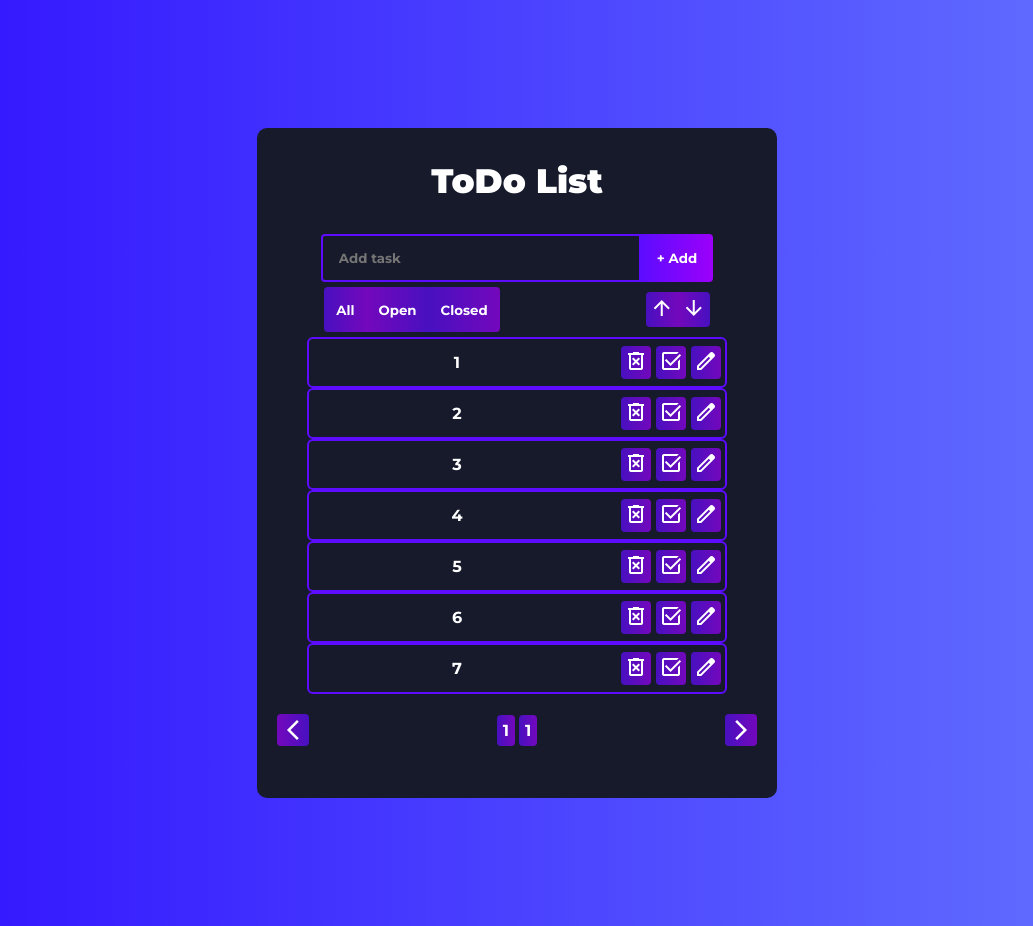
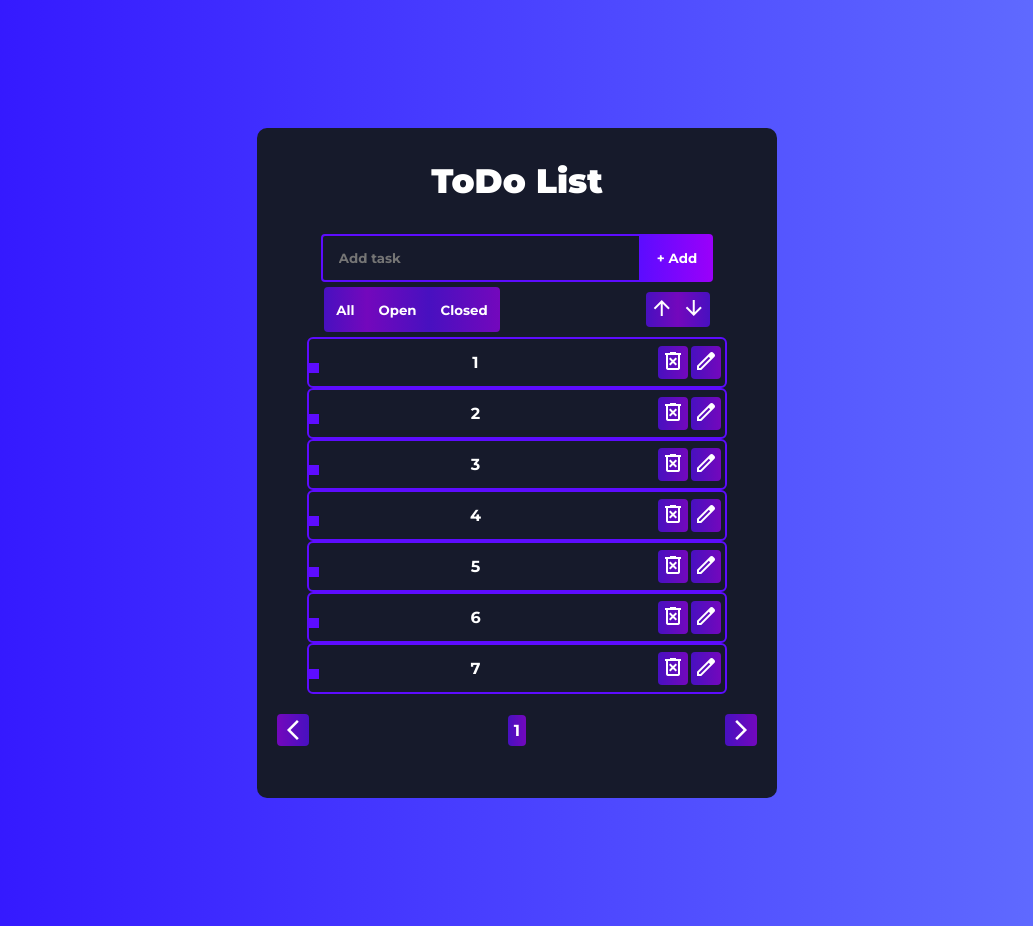
Before and after one commit to Kibbaa/ToDoListProject-main, a React (Create React App) app: page / in a window 1280 px wide. Shown: the whole page, without its empty margins (123-1156 px from the left). Built offline with nearby package versions, Linux system fonts and the light colour scheme.

Commit message:
fix sort with pag, add checbox

```diff
--- a/src/App.css
+++ b/src/App.css
@@ -126,6 +126,7 @@
 }
 
 .todo-button-delete {
+  margin-right: 3px;
   padding: 3px ;
   border-radius: 4px;
   border: none;
@@ -247,8 +248,7 @@
 }
 
 .todo-button-save{
-  padding: 7px;
-  margin-right: 4px;
+  padding: 6px;
   border: none;
   border-radius: 4px;
   cursor: pointer;
@@ -282,27 +282,8 @@
   overflow: hidden
 }
 
-.todo-button-selector {
-  padding: 3px;
-  border: none;
-  cursor: pointer;
-  outline: none;
-  background: linear-gradient(
-    90deg,
-    rgba(93, 12, 255, 0.7) 0%,
-    rgba(155, 0, 250, 0.7) 100%
-  );
-  color: #fff;
-  text-transform: capitalize;
-  border-radius: 4px;
-  margin: 0 5px 0 5px;
-}
-.todo-button-selector:hover{
-  background: linear-gradient(
-    90deg,
-    rgba(93, 12, 255, 1) 0%,
-    rgba(155, 0, 250, 1) 100%
-  );
+.checkbox-status-item {
+
 }
 .input-edit{
   padding: 14px 32px 14px 16px;
@@ -312,6 +293,7 @@
   color: #fff;
   border: none;
   outline: none;
+  font-weight: 700;
 
 }
 
@@ -423,3 +405,17 @@ align-items: center;
   align-items: center;
   justify-content: center;
 }
+
+.span-chechbox{
+  position: absolute;
+  width: 10px;
+  height: 10px;
+  background-color: #5d0cff;
+
+}
+.checkbox-status-item{
+  position: absolute;
+  -webkit-appearance: none;
+  appearance: none;
+
+}
--- a/src/App.js
+++ b/src/App.js
@@ -9,9 +9,9 @@ import './App.css';
 function App() {
   //STATES
   const [todos, setTodo] = useState([
-    {id:1, title:'1', status: true, date: 1 },
-    {id:2, title:'2', status: true, date: 2},
-    {id:3, title:'3', status: true, date: 3},
+    {id:1, title:'1', status: false, date: 1 },
+    {id:2, title:'2', status: false, date: 2},
+    {id:3, title:'3', status: false, date: 3},
     {id:4, title:'4', status: false, date: 4},
     {id:5, title:'5', status: false, date: 5},
     {id:6, title:'6', status: false, date: 6},
@@ -34,26 +34,34 @@ function App() {
     return [...todos].sort( (a, b) => b.date-a.date )
   };
   // Sort by date with pag
-  const sortedArrayTodos = (() => {
+  const sortedArrayTodos = () => {
     if (sortTypeSelected === 'up'){
       return dateUp();
     } else if(sortTypeSelected === 'down'){
       return dateDown();
     }
-  })
+  }
 
-  //STATUS FUNC
-// function statusTodo(id){
-//   const newTodo = todos.filter( item => {
-//       if( item.id == id) {
-//           item.status = !item.status
-//       }
-//       return item
+  // STATUS FUNC
+function changeStatus(id){
+  const newTodo = todos.filter( item => {
+      if( item.id == id) {
+          item.status = !item.status
+      }
+      return item
 
-//   });
-//   setTodo(newTodo)
-// };
-//Handler for filter todos
+  });
+  console.log(newTodo);
+  setTodo(newTodo)
+};
+// function changeStatus (id) {
+//   setTodo(todos.filter(item =>{
+//     if(item.id == id){
+//       item.status = !item.status
+//     }
+//   }))
+// }
+// Handler for filter todos
   const filterHandler = (arr) => {
     if(status === 'done'){
       return arr.filter(todo => todo.status === false)
@@ -64,27 +72,24 @@ function App() {
     }
   }
   //Filter FunC
-  const filteredArr = (() => {
+  const filteredArr = () => {
     const FilteredTodos = filterHandler(sortedArrayTodos())
     return FilteredTodos
-  })
+  }
 
 //PAGINATION
   const todosPerPage = 7;
-  const NumberOfPages = [];
-  const PaginationArray = (() =>{
-    for (let i=1; i <= Math.ceil(filteredArr().length / todosPerPage); i++ ){
-      NumberOfPages.push(i)
-     };
+  const numberOfPages = [];
+  const array = filteredArr();
+    for (let i=1; i <= Math.ceil(array.length / todosPerPage); i++ ){
+      numberOfPages.push(i)
+     }
   const LastIndexTodo = currentPage * todosPerPage
   const FirtIndexTodo = LastIndexTodo - todosPerPage
-  return filteredArr().slice(FirtIndexTodo, LastIndexTodo);
- })
+  const paginationArray = array.slice(FirtIndexTodo, LastIndexTodo)
 
-//  const handlerPagination
- const previousPage = () => setCurrentPage(prev=>prev-1);
- const nextPage = () => setCurrentPage(prev=>prev+1);
-
+  const previousPage = () => setCurrentPage(prev=>prev-1);
+  const nextPage = () => setCurrentPage(prev=>prev+1);
   const paginateHandler = (number) => setCurrentPage(number)
 
   //ADD TODO FUNCTION
@@ -101,6 +106,7 @@ function App() {
               addingDate: ' ' + new Date().getDate() + '/' + new Date().getMonth() + '/' + new Date().getFullYear(),
          }
       ]);
+      setValue('')
       e.preventDefault()
     };
 //DELETE TODO FUNC
@@ -113,15 +119,6 @@ function editTodo (id, title) {
   setValueEdit(title)
   setEdit(id)
 };
-// //FILTER BY DONE/UNDONE
-// function todoFilter(status) {
-//   if(status === 'all'){
-//       setFiltered(todos)
-//   } else{
-//       let newTodo = [...todos].filter(item => item.status === status)
-//       setFiltered(newTodo)
-//   }
-// };
 //SAVE EDIT TODO FUNC
 function saveTodoEdit (id){
   const newTodo = [...todos].map(item => {
@@ -134,29 +131,6 @@ function saveTodoEdit (id){
   setEdit(null);
   };
 
-//Filter by Date
-// function filterByDate(){
-//   if(filterDate === 'up'){
-//       const dateUp = [...todos].sort( (a, b) => a.date-b.date )
-//           setTodo(dateUp);
-//   } else if (filterDate === 'down'){
-//       const dateDown = [...todos].sort( (a, b) => b.date-a.date )
-//           setTodo(dateDown)
-//   }
-//   };
-// //Pagination
-//  const NumberOfPages = [];
-//  const todosPerPage = 7
-//  const LastIndexTodo = currentPage * todosPerPage
-//  const FirtIndexTodo = LastIndexTodo - todosPerPage
-//  const pagi = filtered.slice(FirtIndexTodo, LastIndexTodo);
-//  for (let i=1; i <= Math.ceil(todos.length / todosPerPage); i++ ){
-//   NumberOfPages.push(i)
-//  };
-// //  const handlerPagination
-//  const previousPage = () => setCurrentPage(prev=>prev-1);
-//  const nextPage = () => setCurrentPage(prev=>prev+1);
-//  const paginateHandler = (number) => setCurrentPage(number)
 useEffect(()=>{
   filteredArr()
 },[status])
@@ -164,7 +138,6 @@ useEffect(()=>{
 useEffect(() =>{
   setTodo(sortedArrayTodos())
 },[sortTypeSelected]);
-
   return (
     <div className="App-all">
         <Header
@@ -185,17 +158,19 @@ useEffect(() =>{
         edit = {edit}
         editTodo ={editTodo}
         deleteTodo={deleteTodo}
-        PaginationArray={PaginationArray}
+        paginationArray={paginationArray}
         saveTodoEdit={saveTodoEdit}
         setValueEdit={setValueEdit}
         valueEdit={valueEdit}
+        changeStatus={changeStatus}
        />
 
         <Pagination
-        NumberOfPages={NumberOfPages}
+        numberOfPages={numberOfPages}
         paginateHandler={paginateHandler}
         previousPage={previousPage}
         nextPage={nextPage}
+        currentPage={currentPage}
          />
     </div>
   );
--- a/src/components/AddTodo/AddTodo.js
+++ b/src/components/AddTodo/AddTodo.js
@@ -3,7 +3,6 @@ import React from "react";
 function AddTodo( { saveTodo, value, inputHandler } ){
     return(
         <form>
-
             <input
             className="todo-input"
             placeholder="Add task"
--- a/src/components/TodoList/TodoList.js
+++ b/src/components/TodoList/TodoList.js
@@ -1,31 +1,21 @@
 import React from "react";
 
-function TodoList ({edit,editTodo,deleteTodo,
-    statusTodo,saveTodoEdit,setValueEdit,valueEdit, todos,PaginationArray
+function TodoList ({edit , editTodo, deleteTodo,
+     saveTodoEdit, setValueEdit, valueEdit,
+      changeStatus,paginationArray
      }){
-    // useEffect(()=>{
-    //     const newTodos = todos.map(todo=> todosStatus.status.includes(todo.status)).sort(a,b,func(todosStatus.time))
-    // },[filters])
-
-    // const todosStatus = {
-    //     status:['done','undone'],
-    //     time:'up' //'down
-    // }
-//     function filterByDate(){
-//         if(filterDate === 'up'){
-//            const dateUp = todo.sort( (a, b) => a.date-b.date )
-//     setTodoHandler(dateUp);
-//         } else if (filterDate === 'down'){
-//             const dateDown = todo.sort( (a, b) => b.date-a.date )
-// setTodoHandler(dateDown)
-//         }
-
-//     }
     return(
         <div className="task-pannels">
         {
-            PaginationArray().map( item => (
+            paginationArray.map(item => (
                 <div className="single-task" key = {item.id}>
+                    {<div>
+                       <input id="input-checkbox" checked={item.status ? true:false}
+                       className="checkbox-status-item" onChange={() => changeStatus(item.id)} type="checkbox"/>
+                       <span className="span-chechbox">
+                       </span>
+                     </div>
+                    }
                     {
                     edit == item.id ?
                         <div>
@@ -37,7 +27,7 @@ function TodoList ({edit,editTodo,deleteTodo,
 
                         </div>
                         :
-                        <div className="task-window">
+                        <div className="task-window" >
                             {item.title}
                             {item.addingDate}
                         </div>
@@ -51,7 +41,6 @@ function TodoList ({edit,editTodo,deleteTodo,
                                 :
                         <div className="buttons-task-group">
                             <button className="todo-button-delete" onClick={ () => deleteTodo(item.id)}><span className="material-symbols-outlined">delete_forever</span></button>
-                            <button className="todo-button-selector" onClick={ () => statusTodo(item.id)}><span className="material-symbols-outlined">select_check_box</span></button>
                             <button className="todo-button-edit" onClick={ () => editTodo(item.id, item.title)}><span className="material-symbols-outlined">edit</span></button>
                         </div>
                     }
--- a/src/components/pagination/Pagination.js
+++ b/src/components/pagination/Pagination.js
@@ -1,11 +1,14 @@
 import React from "react";
 
-function Pagination({nextPage, previousPage, paginateHandler,NumberOfPages}) {
-    return(
+function Pagination({nextPage, previousPage, paginateHandler,numberOfPages, currentPage}) {
+
+
+
+  return(
       <div className="pagination-window">
-            <button className="btn-prev-item" onClick={previousPage}><span className="material-symbols-outlined">arrow_forward_ios</span></button>
+            <button className='btn-prev-item' disabled={currentPage == 1} onClick={previousPage}><span className="material-symbols-outlined">arrow_forward_ios</span></button>
                <ul className="paginate-all-items">
-               { NumberOfPages.map(number =>(
+               { numberOfPages.map(number =>(
                  <li key={number} className='paginate-item-li'>
                    <a className="paginate-single-item" href="#" onClick={() => paginateHandler(number)}>
                      {number}
@@ -14,7 +17,7 @@ function Pagination({nextPage, previousPage, paginateHandler,NumberOfPages}) {
                ))
                }
                </ul>
-            <button className="btn-next-item" onClick={nextPage}><span className="material-symbols-outlined">arrow_forward_ios</span></button>
+            <button className="btn-next-item" disabled={currentPage == numberOfPages.length} onClick={nextPage}><span className="material-symbols-outlined">arrow_forward_ios</span></button>
       </div>
     )
 }
```
